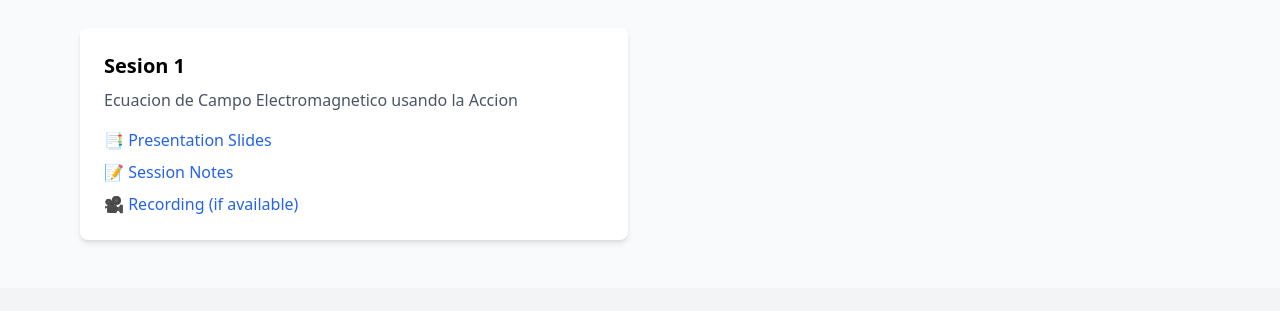
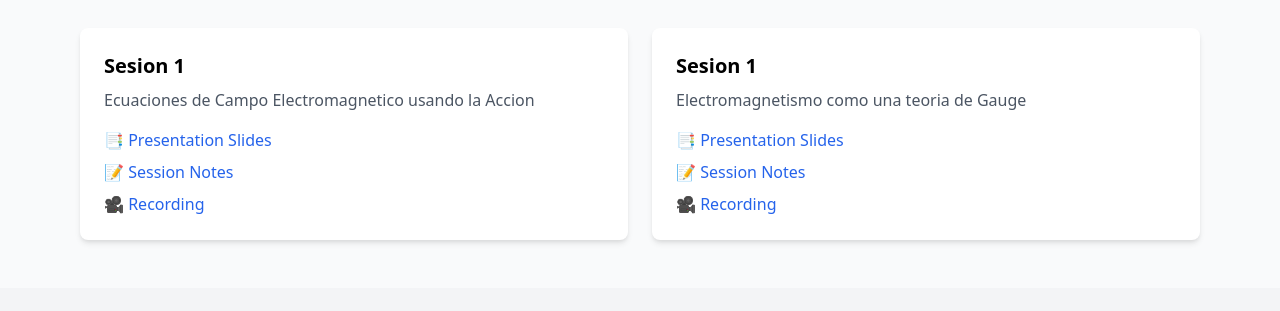
Before and after one commit to SEFUS10/SEFUS10.github.io, a plain HTML site: page index.html in a window 1280 px wide. Shown: the part 360-671 px from the top of the page. Drawn offline with nearby package versions, Linux system fonts and the light colour scheme.

Commit message:
Add assets dir to have links

```diff
--- a/index.html
+++ b/index.html
@@ -44,14 +44,57 @@
 	    <!-- Session Card Template -->
 	    <div class="bg-white p-6 rounded-lg shadow-md">
 	      <h3 class="text-xl font-semibold mb-2">Sesion 1</h3>
-                <p class="text-gray-600 mb-4">Ecuacion de Campo Electromagnetico usando la Accion</p>
+	      <p class="text-gray-600 mb-4">Ecuaciones de Campo Electromagnetico usando la Accion</p>
 	      <div class="space-y-2">
-                    <a href="#" class="block text-blue-600 hover:underline">📑 Presentation Slides</a>
-                    <a href="#" class="block text-blue-600 hover:underline">📝 Session Notes</a>
-                    <a href="#" class="block text-blue-600 hover:underline">🎥 Recording (if available)</a>
+		<!-- Link to PDF in your repository -->
+		<a href="assets/slides/EM-action.pdf"
+		   class="block text-blue-600 hover:underline"
+		   target="_blank">
+		  📑 Presentation Slides
+		</a>
+
+		<!-- Link to notes file -->
+		<a href="assets/notes/session1-notes.md"
+		   class="block text-blue-600 hover:underline"
+		   target="_blank">
+		  📝 Session Notes
+		</a>
+
+		<!-- YouTube video link -->
+		<a href="https://www.youtube.com/watch?v=Sj_GSBaUE1o&"
+		   class="block text-blue-600 hover:underline"
+		   target="_blank">
+		  🎥 Recording
+		</a>
 	      </div>
 	    </div>
+	    <!-- Session Card Template -->
+	    <div class="bg-white p-6 rounded-lg shadow-md">
+	      <h3 class="text-xl font-semibold mb-2">Sesion 1</h3>
+	      <p class="text-gray-600 mb-4">Electromagnetismo como una teoria de Gauge</p>
+	      <div class="space-y-2">
+		<!-- Link to PDF in your repository -->
+		<a href="assets/slides/EM-action2.pdf"
+		   class="block text-blue-600 hover:underline"
+		   target="_blank">
+		  📑 Presentation Slides
+		</a>
 
+		<!-- Link to notes file -->
+		<a href="assets/notes/session2-notes.md"
+		   class="block text-blue-600 hover:underline"
+		   target="_blank">
+		  📝 Session Notes
+		</a>
+
+		<!-- YouTube video link -->
+		<a href="https://www.youtube.com/watch?v=Sj_GSBaUE1o&"
+		   class="block text-blue-600 hover:underline"
+		   target="_blank">
+		  🎥 Recording
+		</a>
+	      </div>
+	    </div>
             <!-- Add more session cards as needed -->
         </div>
     </div>
```
Also changed, not shown: 5 other files. Lines whose indentation alone changed are shown as unchanged.
